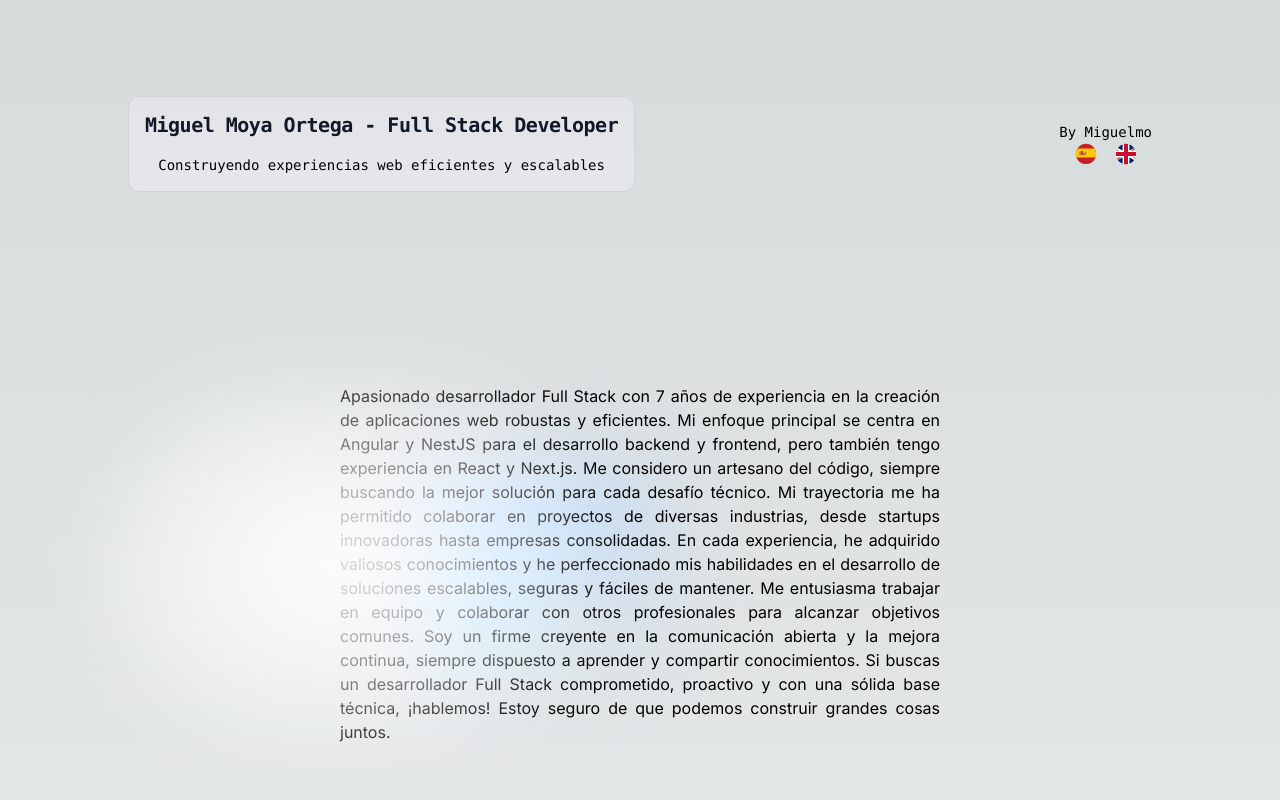
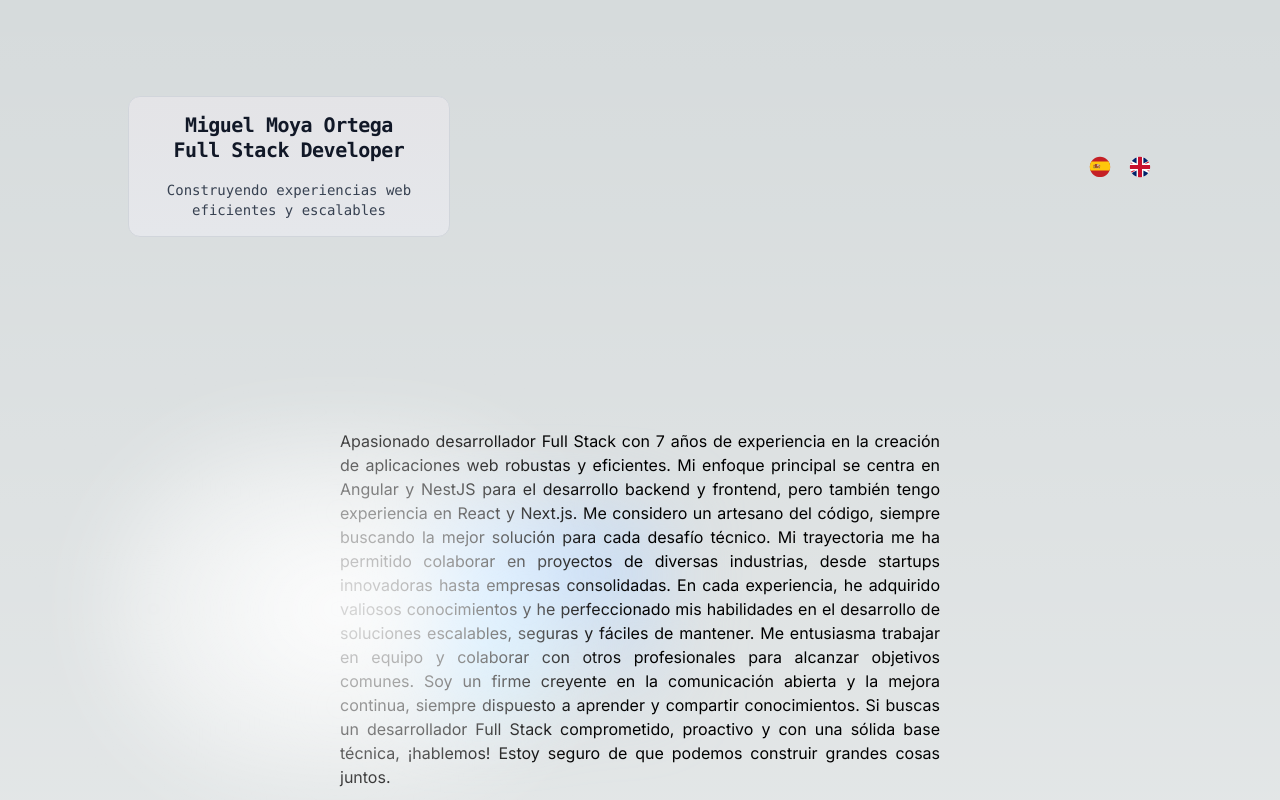
Before and after one commit to miguelmoya1/miguelmoya1, a Next.js app: page / in a window 1280 px wide. Shown: the top 800 px of the page. Built offline with nearby package versions, Linux system fonts and the light colour scheme; no server answers.

Commit message:
chore: Update landing page header subtitle

```diff
--- a/app/components/header.tsx
+++ b/app/components/header.tsx
@@ -1,17 +1,23 @@
+import { useTranslate } from '@/hooks/translate';
 import ChangeLanguage from './change-language';
 
-export default function Header() {
+export default async function Header() {
+  const { t } = await useTranslate();
+
   return (
     <div className='z-10 w-full max-w-5xl items-center justify-between font-mono text-sm lg:flex lg:sticky lg:top-8'>
       <div className='fixed left-0 top-0 flex flex-col items-center w-full justify-center border-b border-gray-300 bg-gradient-to-b from-zinc-200 pb-6 pt-8 backdrop-blur-2xl dark:border-neutral-800 dark:bg-zinc-800/30 dark:from-inherit lg:static lg:w-auto  lg:rounded-xl lg:border lg:bg-gray-200 lg:p-4 lg:dark:bg-zinc-800/30'>
         <h1 className='mb-4 text-xl text-center font-bold leading-tight tracking-tight text-gray-900 dark:text-white'>
-          Miguel Moya Ortega - Full Stack Developer
+          Miguel Moya Ortega
+          <br />
+          Full Stack Developer
         </h1>
         <hr />
-        <h2>Construyendo experiencias web eficientes y escalables</h2>
+        <p className='text-normal text-center text-gray-700 dark:text-gray-300' style={{ maxWidth: '18rem' }}>
+          {t('HEADER_SUBTITLE')}
+        </p>
       </div>
       <div className='fixed flex flex-col items-center bottom-0 left-0 pb-12 lg:pb-0 flex h-48 w-full items-end justify-end bg-gradient-to-t from-white via-white dark:from-black dark:via-black lg:static lg:size-auto lg:bg-none'>
-        By Miguelmo
         <ChangeLanguage />
       </div>
     </div>
--- a/app/globals.css
+++ b/app/globals.css
@@ -32,7 +32,6 @@ section {
   margin-top: 12rem;
 }
 
-/* only for mobiles */
 @media screen and (max-width: 640px) {
   section:last-child {
     margin-bottom: 6rem;
--- a/app/layout.tsx
+++ b/app/layout.tsx
@@ -1,12 +1,12 @@
-import type { Metadata } from "next";
-import { Inter } from "next/font/google";
-import "./globals.css";
+import type { Metadata } from 'next';
+import { Inter } from 'next/font/google';
+import './globals.css';
 
-const inter = Inter({ subsets: ["latin"] });
+const inter = Inter({ subsets: ['latin'] });
 
 export const metadata: Metadata = {
-  title: "Create Next App",
-  description: "Generated by create next app",
+  title: 'Miguelmo - Full Stack Developer',
+  description: 'Miguel Moya Ortega - Full Stack Developer',
 };
 
 export default function RootLayout({
@@ -15,7 +15,7 @@ export default function RootLayout({
   children: React.ReactNode;
 }>) {
   return (
-    <html lang="en">
+    <html lang='en'>
       <body className={inter.className}>{children}</body>
     </html>
   );
--- a/locale/es.json
+++ b/locale/es.json
@@ -1,5 +1,6 @@
 {
   "ABOUT_ME_DESCRIPTION": "Apasionado desarrollador Full Stack con {{experience}} años de experiencia en la creación de aplicaciones web robustas y eficientes. Mi enfoque principal se centra en Angular y NestJS para el desarrollo backend y frontend, pero también tengo experiencia en React y Next.js. Me considero un artesano del código, siempre buscando la mejor solución para cada desafío técnico. Mi trayectoria me ha permitido colaborar en proyectos de diversas industrias, desde startups innovadoras hasta empresas consolidadas. En cada experiencia, he adquirido valiosos conocimientos y he perfeccionado mis habilidades en el desarrollo de soluciones escalables, seguras y fáciles de mantener. Me entusiasma trabajar en equipo y colaborar con otros profesionales para alcanzar objetivos comunes. Soy un firme creyente en la comunicación abierta y la mejora continua, siempre dispuesto a aprender y compartir conocimientos. Si buscas un desarrollador Full Stack comprometido, proactivo y con una sólida base técnica, ¡hablemos! Estoy seguro de que podemos construir grandes cosas juntos.",
+  "HEADER_SUBTITLE": "Construyendo experiencias web eficientes y escalables",
   "BY": "por",
   "YEARS": "años",
   "YEAR": "año",
```
